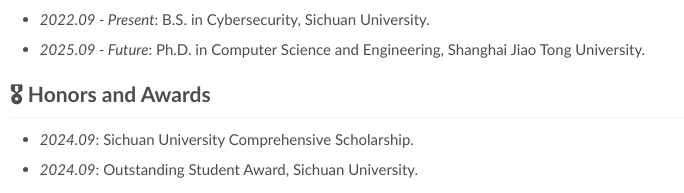
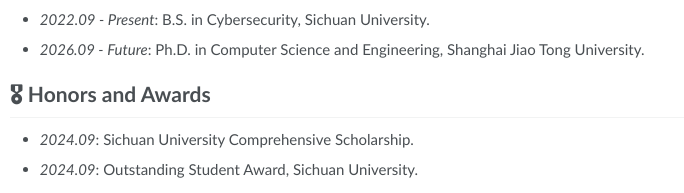
Before and after one commit to chenjiaaa/chenjiaaa.github.io, a plain HTML site: page index.html in a window 1280 px wide. Shown: the part 656-849 px from the top of the page, 270-954 px from the left. Drawn offline with nearby package versions, Linux system fonts and the light colour scheme; some packages are replaced by stand-ins of ours.

Commit message:
Update index.html

```diff
--- a/index.html
+++ b/index.html
@@ -136,7 +136,7 @@
             <h1 id="-educations">📖 Educations</h1>
             <ul>
               <li><em>2022.09 - Present</em>: B.S. in Cybersecurity, Sichuan University.</li>
-              <li><em>2025.09 - Future</em>: Ph.D. in Computer Science and Engineering, Shanghai Jiao Tong University.</li>
+              <li><em>2026.09 - Future</em>: Ph.D. in Computer Science and Engineering, Shanghai Jiao Tong University.</li>
             </ul>
 
             <h1 id="-honors-and-awards">🎖 Honors and Awards</h1>
```
